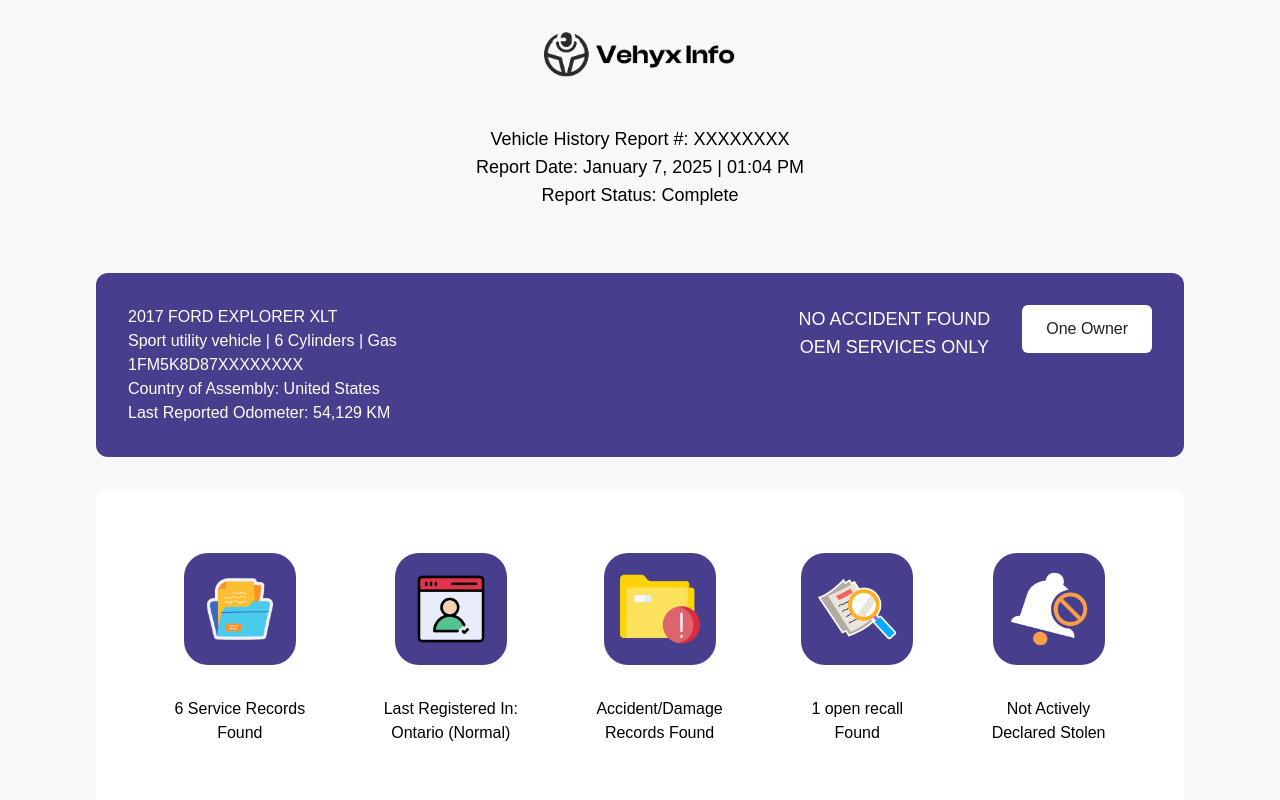
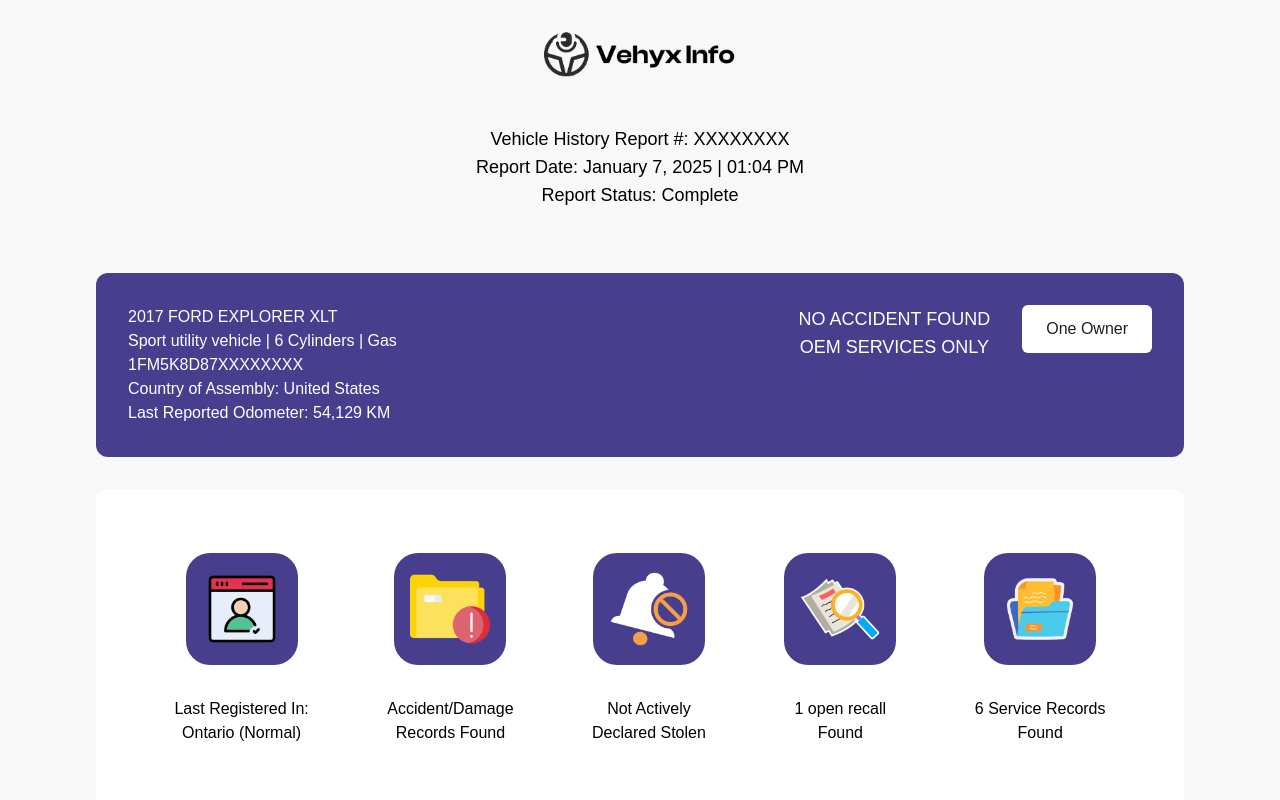
Before and after one commit to musaffarulislam/Vehyx, a Next.js app: page /report in a window 1280 px wide. Shown: the top 800 px of the page. Built offline with nearby package versions, Linux system fonts and the light colour scheme; a web font is replaced by a local one.

Commit message:
feat: scroll adn bug fix

```diff
--- a/src/components/reportPage/DamageReportSection.tsx
+++ b/src/components/reportPage/DamageReportSection.tsx
@@ -1,114 +1,167 @@
-import React from 'react'
-import DemageRecordIcon from '@/assets/DemageRecordsIcon.png'
-import Image from 'next/image'
+import React from "react";
+import DemageRecordIcon from "@/assets/DemageRecordsIcon.png";
+import Image from "next/image";
 
 const DamageReportSection = () => {
   return (
-    <div className='w-full flex flex-col gap-8 bg-white p-8 rounded-xl shadow-sm'>
-      <div className='flex items-center font-bold gap-4'>
-        <div className='h-fit p-4 rounded-xl bg-platinum'>
-          <Image src={DemageRecordIcon} width={300} height={300} className='w-8' alt='Record Found Vhyex' />
+    <div
+      id="accident"
+      className="w-full flex flex-col gap-8 bg-white p-8 rounded-xl shadow-sm"
+    >
+      <div className="flex items-center font-bold gap-4">
+        <div className="h-fit p-4 rounded-xl bg-platinum">
+          <Image
+            src={DemageRecordIcon}
+            width={300}
+            height={300}
+            className="w-8"
+            alt="Record Found Vhyex"
+          />
         </div>
         <span>Accident/Damage Records Found</span>
       </div>
-      <table className='w-full rounded-xl overflow-hidden border border-platinum'>
+      <table className="w-full rounded-xl overflow-hidden border border-platinum">
         <thead>
-          <tr className='text-white bg-marian'>
-            <th className='w-1/4 p-4 text-left border-r border-platinum'>Incident Date</th>
-            <th className='w-2/4 p-4 text-left border-r border-platinum'>Details</th>
-            <th className='w-1/4 p-4 text-left'>Amount</th>
+          <tr className="text-white bg-marian">
+            <th className="w-1/4 p-4 text-left border-r border-platinum">
+              Incident Date
+            </th>
+            <th className="w-2/4 p-4 text-left border-r border-platinum">
+              Details
+            </th>
+            <th className="w-1/4 p-4 text-left">Amount</th>
           </tr>
         </thead>
-        <tbody className='border border-platinum'>
-          <tr className='border-b border-platinum text-sm'>
-            <td className='w-1/4 p-4 border-r border-platinum py-8 font-bold'>2017 Apr 24</td>
-            <td className='w-2/4 p-4 border-r border-platinum py-8 font-bold'>Ontario, Canada</td>
-            <td className='w-1/4 p-4 py-8 font-bold'></td>
+        <tbody className="border border-platinum">
+          <tr className="border-b border-platinum text-sm">
+            <td className="w-1/4 p-4 border-r border-platinum py-8 font-bold">
+              2017 Apr 24
+            </td>
+            <td className="w-2/4 p-4 border-r border-platinum py-8 font-bold">
+              Ontario, Canada
+            </td>
+            <td className="w-1/4 p-4 py-8 font-bold"></td>
           </tr>
-          <tr className='border-b border-platinum text-sm'>
-            <td className='w-1/4 p-4 border-r border-platinum py-8 font-bold'></td>
-            <td className='w-2/4 p-4 border-r border-platinum py-8 font-bold'>
-              <div className='flex gap-2'>
-                <span className='text-nowrap'>Police Reported Accident:</span>
-                <span className='font-light'>Accident reported: minor damage<br/>
-                  Involving right front impact<br/>
-                  with another motor vehicle</span>
+          <tr className="border-b border-platinum text-sm">
+            <td className="w-1/4 p-4 border-r border-platinum py-8 font-bold"></td>
+            <td className="w-2/4 p-4 border-r border-platinum py-8 font-bold">
+              <div className="flex gap-2">
+                <span className="text-nowrap">Police Reported Accident:</span>
+                <span className="font-light">
+                  Accident reported: minor damage
+                  <br />
+                  Involving right front impact
+                  <br />
+                  with another motor vehicle
+                </span>
               </div>
             </td>
-            <td className='w-1/4 p-4 py-8 font-bold'></td>
+            <td className="w-1/4 p-4 py-8 font-bold"></td>
           </tr>
-          <tr className='border-b border-platinum text-sm'>
-            <td className='w-1/4 p-4 border-r border-platinum py-8 font-bold'>2017 Apr 24</td>
-            <td className='w-2/4 p-4 border-r border-platinum py-8 font-bold'>Ontario, Canada</td>
-            <td className='w-1/4 p-4 py-8 font-bold'></td>
+          <tr className="border-b border-platinum text-sm">
+            <td className="w-1/4 p-4 border-r border-platinum py-8 font-bold">
+              2017 Apr 24
+            </td>
+            <td className="w-2/4 p-4 border-r border-platinum py-8 font-bold">
+              Ontario, Canada
+            </td>
+            <td className="w-1/4 p-4 py-8 font-bold"></td>
           </tr>
-          <tr className='border-b border-platinum text-sm'>
-            <td className='w-1/4 p-4 border-r border-platinum py-8 font-bold'></td>
-            <td className='w-2/4 p-4 border-r border-platinum py-8 font-bold'>
-              <div className='flex gap-2'>
-                <span className='text-nowrap'>Police Reported Accident:</span>
-                <span className='font-light'>Accident reported: minor damage<br/>
-                  Involving right front impact<br/>
-                  with another motor vehicle</span>
+          <tr className="border-b border-platinum text-sm">
+            <td className="w-1/4 p-4 border-r border-platinum py-8 font-bold"></td>
+            <td className="w-2/4 p-4 border-r border-platinum py-8 font-bold">
+              <div className="flex gap-2">
+                <span className="text-nowrap">Police Reported Accident:</span>
+                <span className="font-light">
+                  Accident reported: minor damage
+                  <br />
+                  Involving right front impact
+                  <br />
+                  with another motor vehicle
+                </span>
               </div>
             </td>
-            <td className='w-1/4 p-4 py-8 font-bold'></td>
+            <td className="w-1/4 p-4 py-8 font-bold"></td>
           </tr>
-          <tr className='border-b border-platinum text-sm'>
-            <td className='w-1/4 p-4 border-r border-platinum py-8 font-bold'>2017 Apr 24</td>
-            <td className='w-2/4 p-4 border-r border-platinum py-8 font-bold'>Ontario, Canada</td>
-            <td className='w-1/4 p-4 py-8 font-bold'></td>
+          <tr className="border-b border-platinum text-sm">
+            <td className="w-1/4 p-4 border-r border-platinum py-8 font-bold">
+              2017 Apr 24
+            </td>
+            <td className="w-2/4 p-4 border-r border-platinum py-8 font-bold">
+              Ontario, Canada
+            </td>
+            <td className="w-1/4 p-4 py-8 font-bold"></td>
           </tr>
-          <tr className='border-b border-platinum text-sm'>
-            <td className='w-1/4 p-4 border-r border-platinum py-8 font-bold'></td>
-            <td className='w-2/4 p-4 border-r border-platinum py-8 font-bold'>
-              <div className='flex gap-2'>
-                <span className='text-nowrap'>Police Reported Accident:</span>
-                <span className='font-light'>Accident reported: minor damage<br/>
-                  Involving right front impact<br/>
-                  with another motor vehicle</span>
+          <tr className="border-b border-platinum text-sm">
+            <td className="w-1/4 p-4 border-r border-platinum py-8 font-bold"></td>
+            <td className="w-2/4 p-4 border-r border-platinum py-8 font-bold">
+              <div className="flex gap-2">
+                <span className="text-nowrap">Police Reported Accident:</span>
+                <span className="font-light">
+                  Accident reported: minor damage
+                  <br />
+                  Involving right front impact
+                  <br />
+                  with another motor vehicle
+                </span>
               </div>
             </td>
-            <td className='w-1/4 p-4 py-8 font-bold'>₹1,699.43</td>
+            <td className="w-1/4 p-4 py-8 font-bold">₹1,699.43</td>
           </tr>
-          <tr className='border-b border-platinum text-sm'>
-            <td className='w-1/4 p-4 border-r border-platinum py-8 font-bold'>2017 Apr 24</td>
-            <td className='w-2/4 p-4 border-r border-platinum py-8 font-bold'>Ontario, Canada</td>
-            <td className='w-1/4 p-4 py-8 font-bold'></td>
+          <tr className="border-b border-platinum text-sm">
+            <td className="w-1/4 p-4 border-r border-platinum py-8 font-bold">
+              2017 Apr 24
+            </td>
+            <td className="w-2/4 p-4 border-r border-platinum py-8 font-bold">
+              Ontario, Canada
+            </td>
+            <td className="w-1/4 p-4 py-8 font-bold"></td>
           </tr>
-          <tr className='border-b border-platinum text-sm'>
-            <td className='w-1/4 p-4 border-r border-platinum py-8 font-bold'></td>
-            <td className='w-2/4 p-4 border-r border-platinum py-8 font-bold'>
-              <div className='flex gap-2'>
-                <span className='text-nowrap'>Police Reported Accident:</span>
-                <span className='font-light'>Accident reported: minor damage<br/>
-                  Involving right front impact<br/>
-                  with another motor vehicle</span>
+          <tr className="border-b border-platinum text-sm">
+            <td className="w-1/4 p-4 border-r border-platinum py-8 font-bold"></td>
+            <td className="w-2/4 p-4 border-r border-platinum py-8 font-bold">
+              <div className="flex gap-2">
+                <span className="text-nowrap">Police Reported Accident:</span>
+                <span className="font-light">
+                  Accident reported: minor damage
+                  <br />
+                  Involving right front impact
+                  <br />
+                  with another motor vehicle
+                </span>
               </div>
             </td>
-            <td className='w-1/4 p-4 py-8 font-bold'></td>
+            <td className="w-1/4 p-4 py-8 font-bold"></td>
           </tr>
-          <tr className='border-b border-platinum text-sm'>
-            <td className='w-1/4 p-4 border-r border-platinum py-8 font-bold'>2017 Apr 24</td>
-            <td className='w-2/4 p-4 border-r border-platinum py-8 font-bold'>Ontario, Canada</td>
-            <td className='w-1/4 p-4 py-8 font-bold'></td>
+          <tr className="border-b border-platinum text-sm">
+            <td className="w-1/4 p-4 border-r border-platinum py-8 font-bold">
+              2017 Apr 24
+            </td>
+            <td className="w-2/4 p-4 border-r border-platinum py-8 font-bold">
+              Ontario, Canada
+            </td>
+            <td className="w-1/4 p-4 py-8 font-bold"></td>
           </tr>
-          <tr className='border-b border-platinum text-sm'>
-            <td className='w-1/4 p-4 border-r border-platinum py-8 font-bold'></td>
-            <td className='w-2/4 p-4 border-r border-platinum py-8 font-bold'>
-              <div className='flex gap-2'>
-                <span className='text-nowrap'>Police Reported Accident:</span>
-                <span className='font-light'>Accident reported: minor damage<br/>
-                  Involving right front impact<br/>
-                  with another motor vehicle</span>
+          <tr className="border-b border-platinum text-sm">
+            <td className="w-1/4 p-4 border-r border-platinum py-8 font-bold"></td>
+            <td className="w-2/4 p-4 border-r border-platinum py-8 font-bold">
+              <div className="flex gap-2">
+                <span className="text-nowrap">Police Reported Accident:</span>
+                <span className="font-light">
+                  Accident reported: minor damage
+                  <br />
+                  Involving right front impact
+                  <br />
+                  with another motor vehicle
+                </span>
               </div>
             </td>
-            <td className='w-1/4 p-4 py-8 font-bold'>₹1,699.43</td>
+            <td className="w-1/4 p-4 py-8 font-bold">₹1,699.43</td>
           </tr>
         </tbody>
       </table>
     </div>
-  )
-}
+  );
+};
 
-export default DamageReportSection
+export default DamageReportSection;
--- a/src/components/reportPage/IconSection.tsx
+++ b/src/components/reportPage/IconSection.tsx
@@ -1,3 +1,5 @@
+"use client";
+
 import React from "react";
 import RecordSFoundIcon from "@/assets/RecordsFoundIcon.png";
 import RegisteredIcon from "@/assets/RegisteredIcon.png";
@@ -7,9 +9,95 @@
 import Image from "next/image";
 
 const IconSection = () => {
+  const handleSmoothScrollById = (id: string) => {
+    const element = document.getElementById(id);
+    if (element) {
+      element.scrollIntoView({
+        behavior: "smooth",
+        block: "start",
+        inline: "nearest",
+      });
+    }
+  };
+
   return (
     <div className="w-full flex flex-wrap justify-evenly items-center bg-white p-8 py-16 rounded-xl gap-8">
-      <div className="flex flex-col items-center gap-8">
+      <div
+        className="flex flex-col items-center gap-8 cursor-pointer"
+        onClick={() => handleSmoothScrollById("registration")}
+      >
+        <div className="w-fit bg-marian p-4 rounded-3xl">
+          <Image
+            src={RegisteredIcon}
+            width={300}
+            height={300}
+            className="w-20 object-contain"
+            alt="Record Found Vhyex"
+          />
+        </div>
+        <div className="flex flex-col text-center">
+          <span>Last Registered In:</span>
+          <span>Ontario (Normal)</span>
+        </div>
+      </div>
+      <div
+        className="flex flex-col items-center gap-8 cursor-pointer"
+        onClick={() => handleSmoothScrollById("accident")}
+      >
+        <div className="w-fit bg-marian p-4 rounded-3xl">
+          <Image
+            src={DamageIcon}
+            width={300}
+            height={300}
+            className="w-20 object-contain"
+            alt="Record Found Vhyex"
+          />
+        </div>
+        <div className="flex flex-col text-center">
+          <span>Accident/Damage</span>
+          <span>Records Found</span>
+        </div>
+      </div>
+      <div
+        className="flex flex-col items-center gap-8 cursor-pointer"
+        onClick={() => handleSmoothScrollById("stolen")}
+      >
+        <div className="w-fit bg-marian p-4 rounded-3xl">
+          <Image
+            src={DeclaredStolen}
+            width={300}
+            height={300}
+            className="w-20 object-contain"
+            alt="Record Found Vhyex"
+          />
+        </div>
+        <div className="flex flex-col text-center">
+          <span>Not Actively</span>
+          <span>Declared Stolen</span>
+        </div>
+      </div>
+      <div
+        className="flex flex-col items-center gap-8 cursor-pointer"
+        onClick={() => handleSmoothScrollById("recall")}
+      >
+        <div className="w-fit bg-marian p-4 rounded-3xl">
+          <Image
+            src={RecallIcon}
+            width={300}
+            height={300}
+            className="w-20 object-contain"
+            alt="Record Found Vhyex"
+          />
+        </div>
+        <div className="flex flex-col text-center">
+          <span>1 open recall</span>
+          <span>Found</span>
+        </div>
+      </div>
+      <div
+        className="flex flex-col items-center gap-8 cursor-pointer"
+        onClick={() => handleSmoothScrollById("service-record")}
+      >
         <div className="w-fit bg-marian p-4 rounded-3xl">
           <Image
             src={RecordSFoundIcon}
@@ -24,66 +112,6 @@
           <span>Found</span>
         </div>
       </div>
-      <div className="flex flex-col items-center gap-8">
-        <div className="w-fit bg-marian p-4 rounded-3xl">
-          <Image
-            src={RegisteredIcon}
-            width={300}
-            height={300}
-            className="w-20 object-contain"
-            alt="Record Found Vhyex"
-          />
-        </div>
-        <div className="flex flex-col text-center">
-          <span>Last Registered In:</span>
-          <span>Ontario (Normal)</span>
-        </div>
-      </div>
-      <div className="flex flex-col items-center gap-8">
-        <div className="w-fit bg-marian p-4 rounded-3xl">
-          <Image
-            src={DamageIcon}
-            width={300}
-            height={300}
-            className="w-20 object-contain"
-            alt="Record Found Vhyex"
-          />
-        </div>
-        <div className="flex flex-col text-center">
-          <span>Accident/Damage</span>
-          <span>Records Found</span>
-        </div>
-      </div>
-      <div className="flex flex-col items-center gap-8">
-        <div className="w-fit bg-marian p-4 rounded-3xl">
-          <Image
-            src={RecallIcon}
-            width={300}
-            height={300}
-            className="w-20 object-contain"
-            alt="Record Found Vhyex"
-          />
-        </div>
-        <div className="flex flex-col text-center">
-          <span>1 open recall</span>
-          <span>Found</span>
-        </div>
-      </div>
-      <div className="flex flex-col items-center gap-8">
-        <div className="w-fit bg-marian p-4 rounded-3xl">
-          <Image
-            src={DeclaredStolen}
-            width={300}
-            height={300}
-            className="w-20 object-contain"
-            alt="Record Found Vhyex"
-          />
-        </div>
-        <div className="flex flex-col text-center">
-          <span>Not Actively</span>
-          <span>Declared Stolen</span>
-        </div>
-      </div>
     </div>
   );
 };
--- a/src/components/reportPage/StolenSection.tsx
+++ b/src/components/reportPage/StolenSection.tsx
@@ -1,21 +1,32 @@
-import React from 'react'
-import StolenVehicleIcon from '@/assets/StolenVehicleIcon.png'
-import Image from 'next/image'
+import React from "react";
+import StolenVehicleIcon from "@/assets/StolenVehicleIcon.png";
+import Image from "next/image";
 
 const StolenSection = () => {
   return (
-      <div className='w-full flex flex-col gap-4 bg-green-600/10 border border-green-600 p-8 rounded-xl'>
-        <div className='flex items-center font-bold gap-4'>
-          <div className='h-fit p-4 rounded-xl bg-white'>
-            <Image src={StolenVehicleIcon} width={300} height={300} className='w-8' alt='Record Found Vhyex' />
-          </div>
-          <span>Stolen Vehicle Check</span>
+    <div
+      id="stolen"
+      className="w-full flex flex-col gap-4 bg-green-600/10 border border-green-600 p-8 rounded-xl"
+    >
+      <div className="flex items-center font-bold gap-4">
+        <div className="h-fit p-4 rounded-xl bg-white">
+          <Image
+            src={StolenVehicleIcon}
+            width={300}
+            height={300}
+            className="w-8"
+            alt="Record Found Vhyex"
+          />
         </div>
-        <div className='flex flex-col gap-4'>
-          <span className='text-lg'>This vehicle is not actively declared stolen.</span>
-        </div>
+        <span>Stolen Vehicle Check</span>
       </div>
-  )
-}
+      <div className="flex flex-col gap-4">
+        <span className="text-lg">
+          This vehicle is not actively declared stolen.
+        </span>
+      </div>
+    </div>
+  );
+};
 
-export default StolenSection
+export default StolenSection;
```
Also changed, not shown: src/components/reportPage/DetailedHistorySection.tsx (+100 -53 lines), src/components/reportPage/HistorySection.tsx (+30 -15 lines), src/components/reportPage/RecallsSection.tsx (+40 -21 lines).
